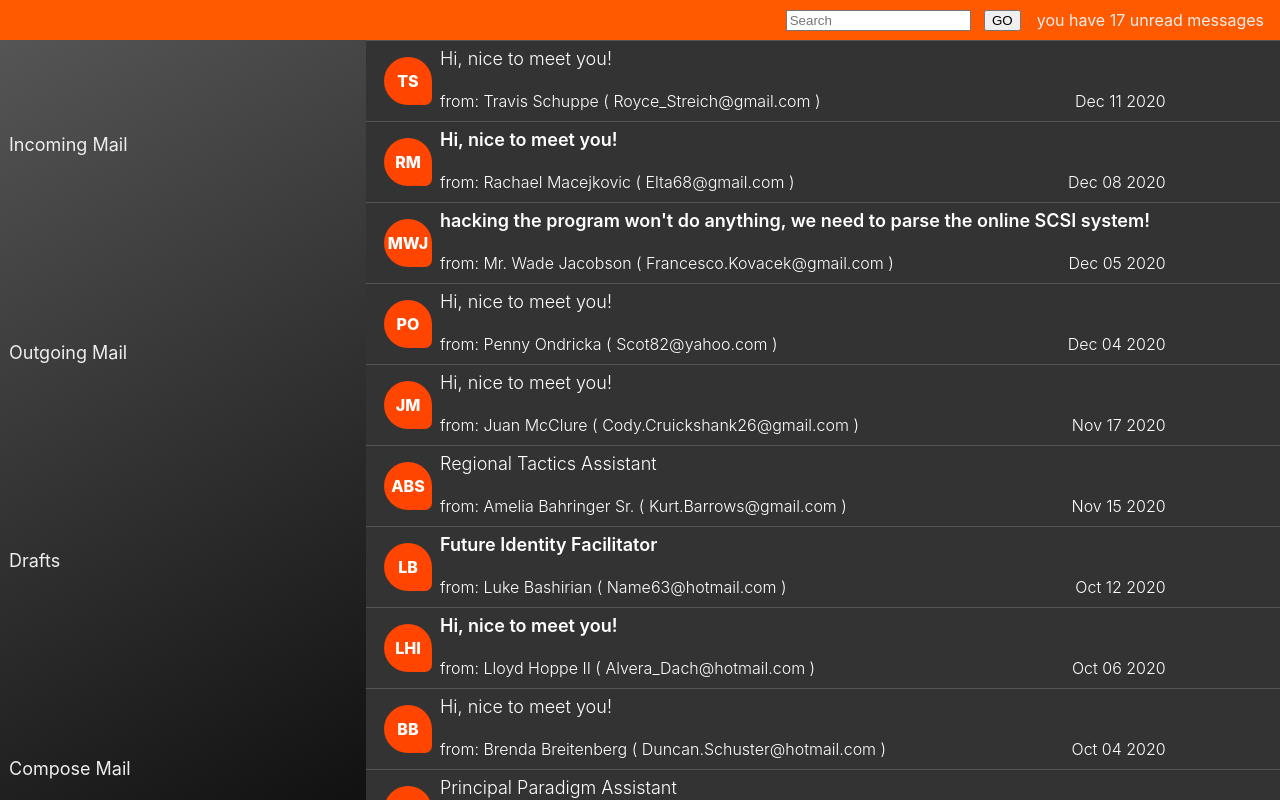
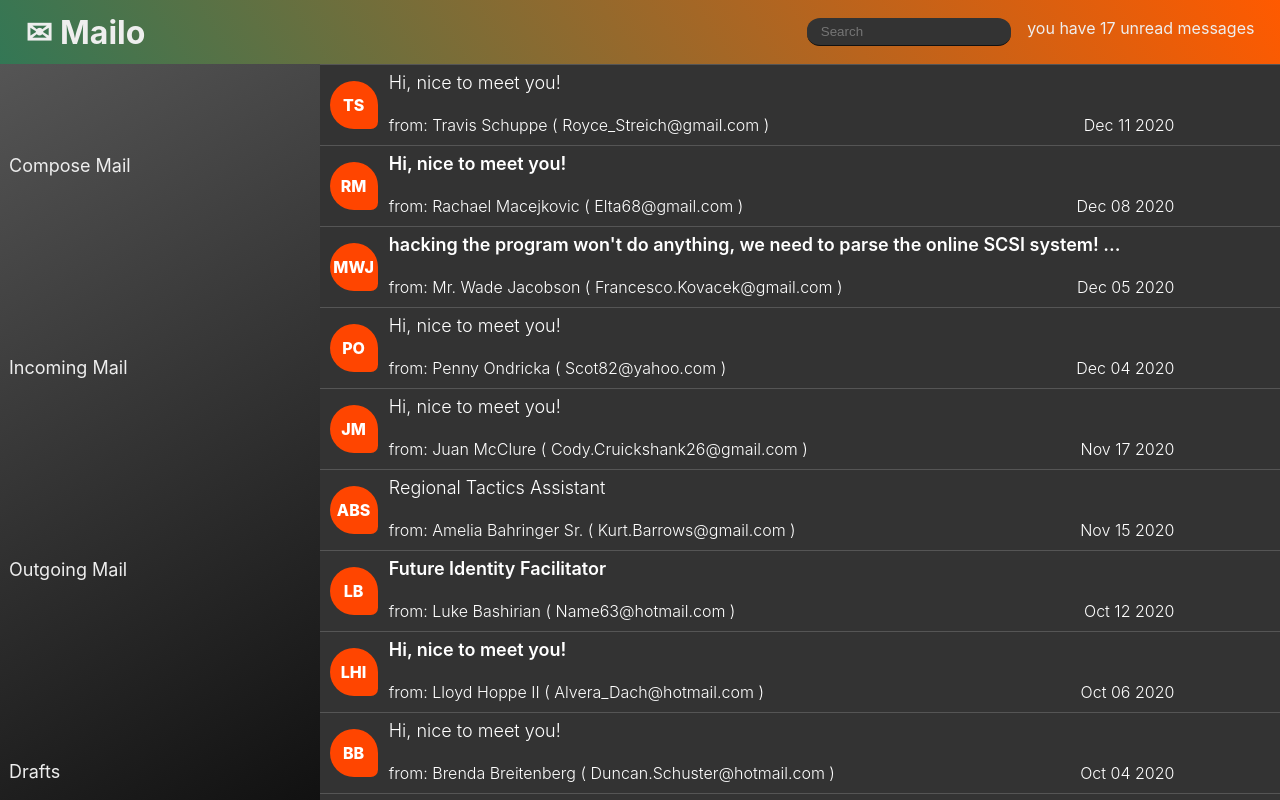
Before and after one commit to AlonBru/Mailo, a React (Create React App) app: page / in a window 1280 px wide. Built offline with nearby package versions, Linux system fonts and the light colour scheme.

Commit message:
finished mostly

```diff
--- a/src/App.scss
+++ b/src/App.scss
@@ -5,7 +5,7 @@
   "toolbar toolbar"
   "nav main"
   ;
-  grid-template-columns: 1.2fr 3fr ;
+  grid-template-columns: 1fr 3fr ;
   grid-template-rows: 5fr 95fr ;
   height:100vh;
   color:#eee;
@@ -55,16 +55,42 @@ main{
 }
 .toolbar{
   grid-area: toolbar;
-  height:5vh;
+  height:8vh;
+  align-items: center;
+  padding: 0 2%;
   display: flex;
-  flex-direction: row-reverse;
-  align-items: center;
-  background-color:rgb(255, 90, 0);
-  // padding:0 1em;
-  *{
-    margin-left:1em;
+  justify-content: space-between;
+  p{
+    font-size: xx-large;
+    font-weight:700;
+    width: fit-content;
+    margin:auto 0;
   }
+  span{
+    display: flex;
+    flex-direction: row-reverse;
+    button{
+      color:#eee;
+      background-color: black;
+      border-radius: 1vh;
+      height:2em;
+    }
+    input{
+      height:2em;
+      padding: 0 1em ;
+      border-radius:1em/.9em;
+      color:#eee;
+      border:none;
+      border-bottom: solid 1px #111;
+      background-color: #333;
+    }
+    & *{
+      margin-left:1em;
+    }
+  }
+  background-image:linear-gradient(58deg, #375, #ff5a00);
 }
+
 button{
   cursor: pointer;
 }
--- a/src/components/Nav.js
+++ b/src/components/Nav.js
@@ -4,6 +4,13 @@ import {NavLink} from 'react-router-dom'
 function Nav() {
   return (
     <nav >
+      <NavLink to='/compose'
+        activeClassName="active"
+      >
+        <span>
+        Compose Mail
+        </span>
+      </NavLink>
       <NavLink to='/all'
         activeClassName="active"
       >
@@ -25,13 +32,7 @@ function Nav() {
           Drafts
         </span>
       </NavLink>
-      <NavLink to='/compose'
-        activeClassName="active"
-      >
-        <span>
-        Compose Mail
-        </span>
-      </NavLink>
+
     </nav>
   )
 
--- a/src/components/Toolbar.js
+++ b/src/components/Toolbar.js
@@ -3,8 +3,13 @@ import React,{memo} from 'react'
 function App({children}) {
   return(
     <section className="toolbar">
-    <topbar></topbar>
+    <p className="logo">
+     ✉ Mailo
+    </p>
+    <span>
+
       {children}
+    </span>
     </section>
   )
 
--- a/src/pages/MailList.js
+++ b/src/pages/MailList.js
@@ -41,7 +41,6 @@ function MailList() {
     <span>
       you have {unread.length} unread messages
     </span>
-<button>GO</button>
     <input className='search'
       value={search}
       placeholder="Search"
--- a/src/pages/stylesheets/mail-list.scss
+++ b/src/pages/stylesheets/mail-list.scss
@@ -9,12 +9,12 @@
   color:#fff;
   flex-direction: row;
   height:5em;
-  padding: 0 2% ;
+  padding: 0 1% ;
   display:grid;
   grid-template-areas:
   "icon subject subject buttons"
   "icon from    date    buttons" ;
-  grid-template-columns:3.5em 1fr .5fr 6em ;
+  grid-template-columns:3.7em 1fr .45fr 6em ;
   grid-template-rows: 50% 50%;
   font-weight: 300;
   overflow: hidden;
```
Also changed, not shown: 1 other file (tests, documents, lock files or other folders).
